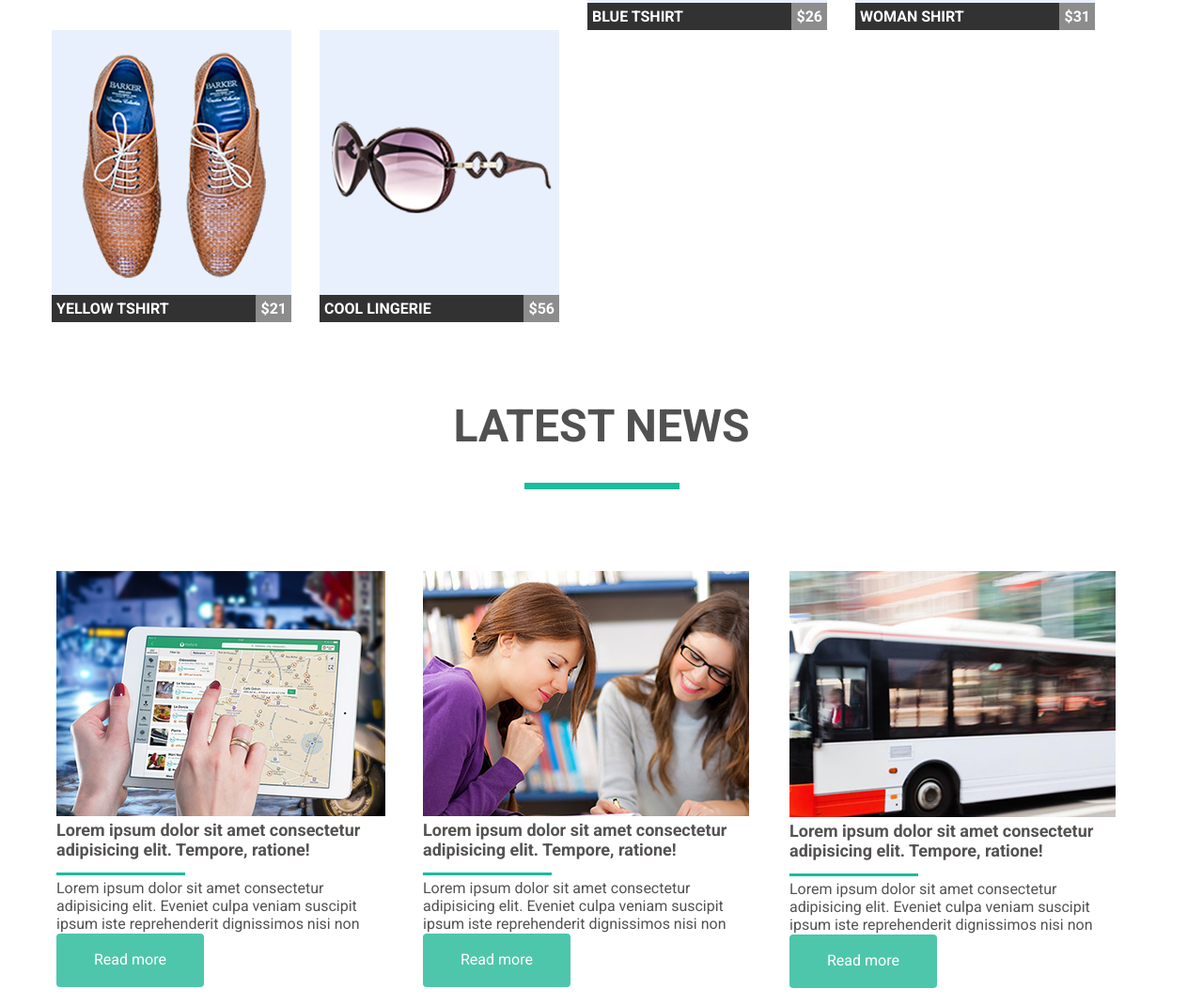
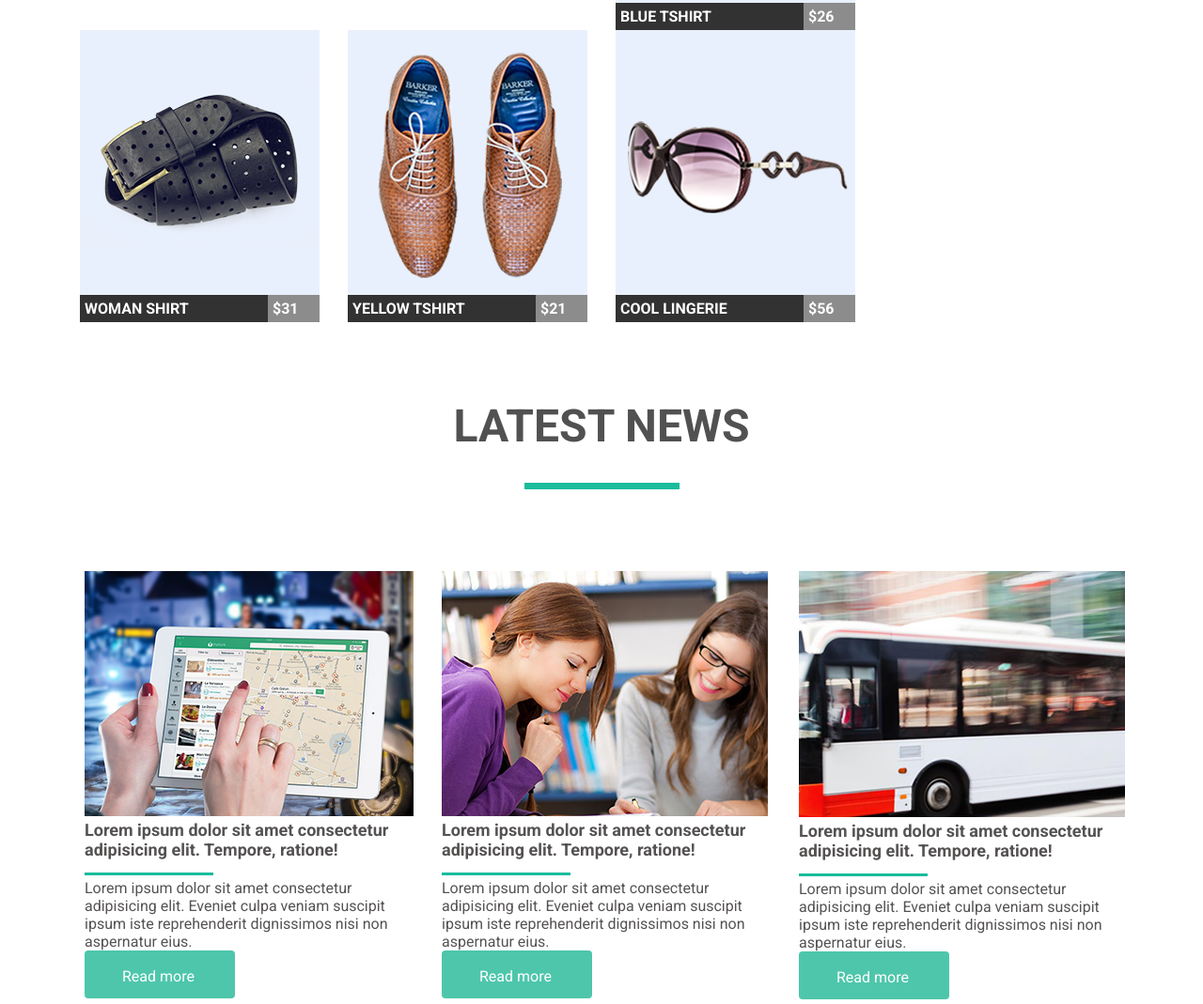
Before and after one commit to IlonaStr/All-homeworks, a plain HTML site: page module-04/index.html in a window 1280 px wide. Shown: the part 864-1933 px from the top of the page at 94% size. Drawn offline with Linux system fonts and the light colour scheme.

Commit message:
some changes

```diff
--- a/module-04/css/styles.css
+++ b/module-04/css/styles.css
@@ -1,3 +1,13 @@
+html {
+    box-sizing: border-box;
+    }
+
+    *,
+    *::before,
+    *::after {
+    box-sizing: inherit;
+    }
+
 body {
     font-family: 'Roboto', Arial, sans-serif;
 }
@@ -9,7 +19,7 @@ body {
 }
 
 .wrapper {
-width: 1170px;
+width: 1110px;
 margin: 0 auto;
 }
 
@@ -32,8 +42,7 @@ margin: 0 auto;
 }
 
 .navigation {
-    width: 600px;
-    float: right;
+   float: right;
 }
 
 .navigation-list {
@@ -42,12 +51,13 @@ margin: 0 auto;
 }
 
 .navigation-list-item {
+    float: right;
     display: inline-block;
     font-size: 14px;
 }
 
 .navigation-list-link {
-    float: right;
+
     text-decoration: none;
     padding: 5px;
     /* margin-left: 13px;
@@ -55,6 +65,7 @@ margin: 0 auto;
     color: #0f0101;
     font-weight: 700;
     text-transform: uppercase;
+    display: block;
 }
 
 .navigation-list-link li:not(:last-child) {
@@ -141,6 +152,7 @@ float: left;
 display: block;
 padding: 5px;
 background-color: #323232;
+width: 200px;
 }
 
 .product_price {
@@ -148,6 +160,7 @@ float: right;
 display: block;
 padding: 5px;
 background-color: #8c8c8c;
+width: 55px;
 }
 
 .news {
@@ -204,11 +217,12 @@ background-color: #8c8c8c;
     margin-right: 0px;
     }
 
-    .button {
+    .additional_info {
+    display: block;
     font-family: 'Roboto', Arial, sans-serif;
     background-color: #4ec6ab;
-        /* width: 160px;
-        height: 51px; */
+        width: 160px;
+        height: 51px;
     font-size: 16px;
     color: #fff;
     padding: 18px 40px 20px 40px;
--- a/module-04/index.html
+++ b/module-04/index.html
@@ -110,7 +110,7 @@
 <img class="news-image" src="img/img9.png" alt="a map on the screen">
 <p class="news-heading-1">Lorem ipsum dolor sit amet consectetur adipisicing elit. Tempore, ratione!</p>
 <p class="news-text">Lorem ipsum dolor sit amet consectetur adipisicing elit. Eveniet culpa veniam suscipit ipsum iste reprehenderit dignissimos nisi non aspernatur eius.</p>
-<a class="button" href="#" >Read more</a>
+<a class="additional_info" href="#">Read more</a>
 </div>
 </li>
 <li class="news-items clearfix">
@@ -118,7 +118,7 @@
     <img class="news-image" src="img/img10.png" alt="a map on the screen">
     <p class="news-heading-1">Lorem ipsum dolor sit amet consectetur adipisicing elit. Tempore, ratione!</p>
     <p class="news-text">Lorem ipsum dolor sit amet consectetur adipisicing elit. Eveniet culpa veniam suscipit ipsum iste reprehenderit dignissimos nisi non aspernatur eius.</p>
-    <a class="button" href="#" >Read more</a>
+    <a class="additional_info" href="#">Read more</a>
 </div>
 </li>
     <li class="news-items clearfix">
@@ -126,7 +126,7 @@
         <img class="news-image" src="img/img11.png" alt="a map on the screen">
         <p class="news-heading-1">Lorem ipsum dolor sit amet consectetur adipisicing elit. Tempore, ratione!</p>
         <p class="news-text">Lorem ipsum dolor sit amet consectetur adipisicing elit. Eveniet culpa veniam suscipit ipsum iste reprehenderit dignissimos nisi non aspernatur eius.</p>
-        <a class="button" href="#" >Read more</a>
+        <a class="additional_info" href="#">Read more</a>
     </div>
     </li>
 </ul>
```
